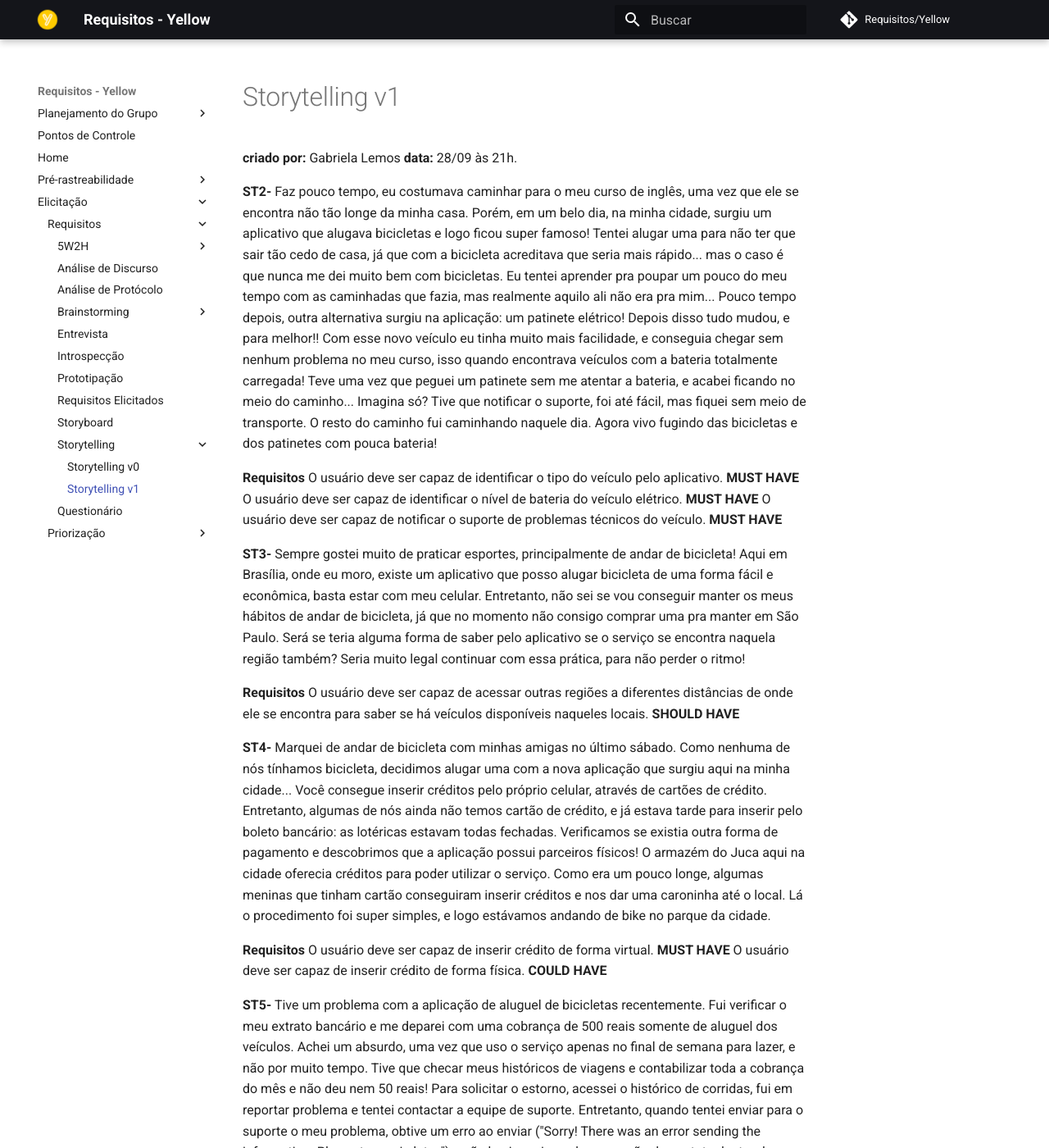
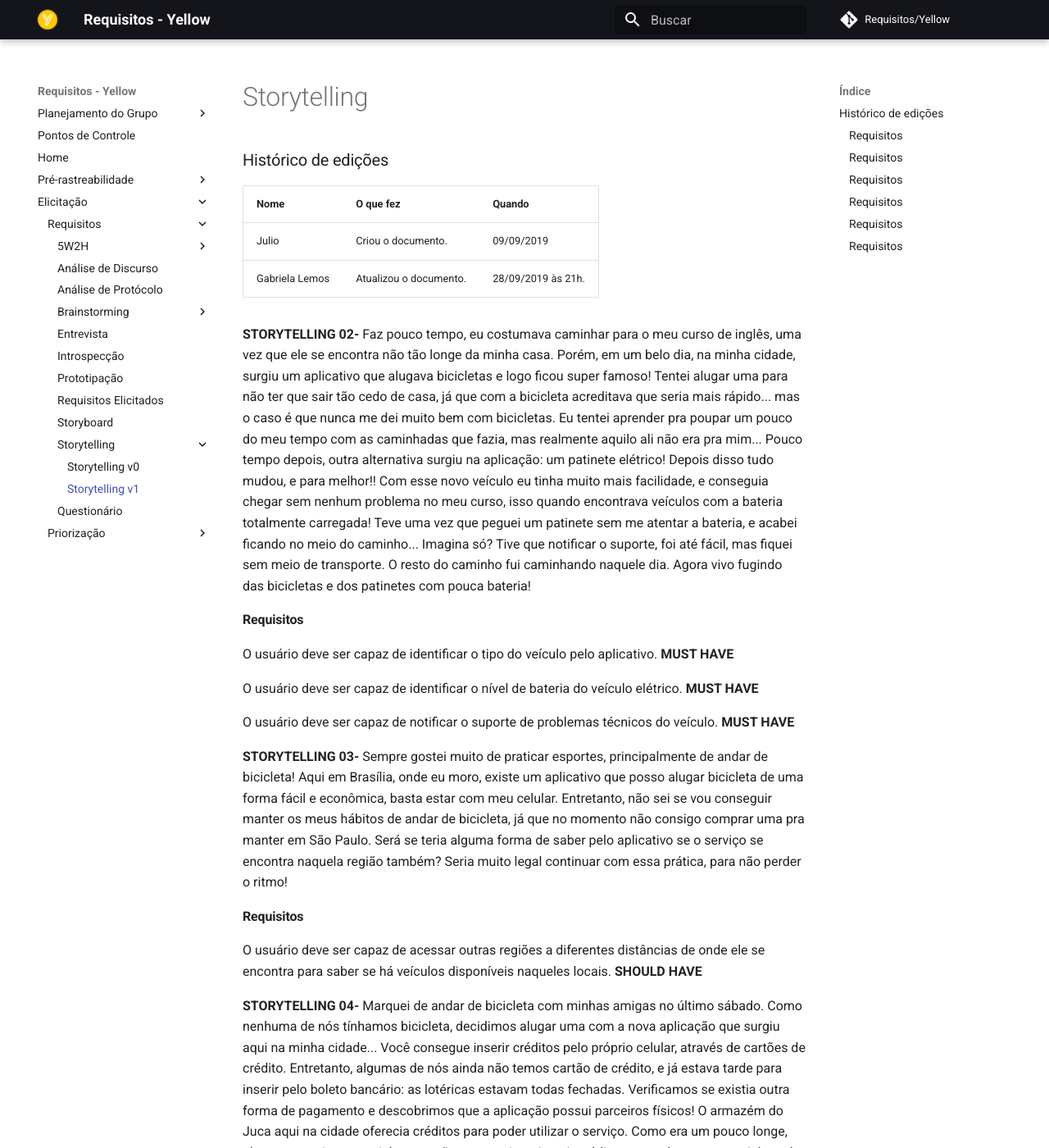
Before and after one commit to me42th/2019.2-Yellow, an MkDocs documentation site: the page built from docs/elicitacao/requisitos/storytelling_v1.md, in a window 1280 px wide and 1400 px high. Shown: the whole window at 82% size. Built offline with MkDocs 1.6.1 and Material for MkDocs 9.7.7, drawn with Linux system fonts in a browser that asks for light colours; comment, search, counter and statistics services are not loaded; some of the changed text lies outside the part shown.

Commit message:
Formatando storytelling

```diff
--- a/docs/elicitacao/requisitos/storytelling_v1.md
+++ b/docs/elicitacao/requisitos/storytelling_v1.md
@@ -1,41 +1,51 @@
-**criado por:** Gabriela Lemos
-**data:** 28/09 às 21h.
+# Storytelling
 
-**ST2-** Faz pouco tempo, eu costumava caminhar para o meu curso de inglês, uma vez que ele se encontra não tão longe da minha casa. Porém, em um belo dia, na minha cidade, surgiu um aplicativo que alugava bicicletas e logo ficou super famoso! Tentei alugar uma para não ter que sair tão cedo de casa, já que com a bicicleta acreditava que seria mais rápido... mas o caso é que nunca me dei muito bem com bicicletas. Eu tentei aprender pra poupar um pouco do meu tempo com as caminhadas que fazia, mas realmente aquilo ali não era pra mim... Pouco tempo depois, outra alternativa surgiu na aplicação: um patinete elétrico! Depois disso tudo mudou, e para melhor!! Com esse novo veículo eu tinha muito mais facilidade, e conseguia chegar sem nenhum problema no meu curso, isso quando encontrava veículos com a bateria totalmente carregada! Teve uma vez que peguei um patinete sem me atentar a bateria, e acabei ficando no meio do caminho... Imagina só? Tive que notificar o suporte, foi até fácil, mas fiquei sem meio de transporte. O resto do caminho fui caminhando naquele dia. Agora vivo fugindo das bicicletas e dos patinetes com pouca bateria!
+### Histórico de edições
+| Nome|O que fez|Quando|
+|-----|---------|------|
+| Julio | Criou o documento. | 09/09/2019 |
+| Gabriela Lemos | Atualizou o documento. | 28/09/2019 às 21h.|
 
-**Requisitos**
+
+**STORYTELLING 02-** Faz pouco tempo, eu costumava caminhar para o meu curso de inglês, uma vez que ele se encontra não tão longe da minha casa. Porém, em um belo dia, na minha cidade, surgiu um aplicativo que alugava bicicletas e logo ficou super famoso! Tentei alugar uma para não ter que sair tão cedo de casa, já que com a bicicleta acreditava que seria mais rápido... mas o caso é que nunca me dei muito bem com bicicletas. Eu tentei aprender pra poupar um pouco do meu tempo com as caminhadas que fazia, mas realmente aquilo ali não era pra mim... Pouco tempo depois, outra alternativa surgiu na aplicação: um patinete elétrico! Depois disso tudo mudou, e para melhor!! Com esse novo veículo eu tinha muito mais facilidade, e conseguia chegar sem nenhum problema no meu curso, isso quando encontrava veículos com a bateria totalmente carregada! Teve uma vez que peguei um patinete sem me atentar a bateria, e acabei ficando no meio do caminho... Imagina só? Tive que notificar o suporte, foi até fácil, mas fiquei sem meio de transporte. O resto do caminho fui caminhando naquele dia. Agora vivo fugindo das bicicletas e dos patinetes com pouca bateria!
+
+#### Requisitos
+
 O usuário deve ser capaz de identificar o tipo do veículo pelo aplicativo. **MUST HAVE**
+
 O usuário deve ser capaz de identificar o nível de bateria do veículo elétrico. **MUST HAVE**
+
 O usuário deve ser capaz de notificar o suporte de problemas técnicos do veículo. **MUST HAVE**
 
-**ST3-** Sempre gostei muito de praticar esportes, principalmente de andar de bicicleta! Aqui em Brasília, onde eu moro, existe um aplicativo que posso alugar bicicleta de uma forma fácil e econômica, basta estar com meu celular. Entretanto, não sei se vou conseguir manter os meus hábitos de andar de bicicleta, já que no momento não consigo comprar uma pra manter em São Paulo. Será se teria alguma forma de saber pelo aplicativo se o serviço se encontra naquela região também? Seria muito legal continuar com essa prática, para não perder o ritmo!
+**STORYTELLING 03-** Sempre gostei muito de praticar esportes, principalmente de andar de bicicleta! Aqui em Brasília, onde eu moro, existe um aplicativo que posso alugar bicicleta de uma forma fácil e econômica, basta estar com meu celular. Entretanto, não sei se vou conseguir manter os meus hábitos de andar de bicicleta, já que no momento não consigo comprar uma pra manter em São Paulo. Será se teria alguma forma de saber pelo aplicativo se o serviço se encontra naquela região também? Seria muito legal continuar com essa prática, para não perder o ritmo!
 
-**Requisitos**
+#### Requisitos
+
 O usuário deve ser capaz de acessar outras regiões a diferentes distâncias de onde ele se encontra para saber se há veículos disponíveis naqueles locais. **SHOULD HAVE**
 
-**ST4-** Marquei de andar de bicicleta com minhas amigas no último sábado. Como nenhuma de nós tínhamos bicicleta, decidimos alugar uma com a nova aplicação que surgiu aqui na minha cidade... Você consegue inserir créditos pelo próprio celular, através de cartões de crédito. Entretanto, algumas de nós ainda não temos cartão de crédito, e já estava tarde para inserir pelo boleto bancário: as lotéricas estavam todas fechadas. Verificamos se existia outra forma de pagamento e descobrimos que a aplicação possui parceiros físicos! O armazém do Juca aqui na cidade oferecia créditos para poder utilizar o serviço. Como era um pouco longe, algumas meninas que tinham cartão conseguiram inserir créditos e nos dar uma caroninha até o local. Lá o procedimento foi super simples, e logo estávamos andando de bike no parque da cidade.
+**STORYTELLING 04-** Marquei de andar de bicicleta com minhas amigas no último sábado. Como nenhuma de nós tínhamos bicicleta, decidimos alugar uma com a nova aplicação que surgiu aqui na minha cidade... Você consegue inserir créditos pelo próprio celular, através de cartões de crédito. Entretanto, algumas de nós ainda não temos cartão de crédito, e já estava tarde para inserir pelo boleto bancário: as lotéricas estavam todas fechadas. Verificamos se existia outra forma de pagamento e descobrimos que a aplicação possui parceiros físicos! O armazém do Juca aqui na cidade oferecia créditos para poder utilizar o serviço. Como era um pouco longe, algumas meninas que tinham cartão conseguiram inserir créditos e nos dar uma caroninha até o local. Lá o procedimento foi super simples, e logo estávamos andando de bike no parque da cidade.
 
-**Requisitos**
+#### Requisitos
 O usuário deve ser capaz de inserir crédito de forma virtual. **MUST HAVE**
 O usuário deve ser capaz de inserir crédito de forma física. **COULD HAVE**
 
 
-**ST5-** Tive um problema com a aplicação de aluguel de bicicletas recentemente. Fui verificar o meu extrato bancário e me deparei com uma cobrança de 500 reais somente de aluguel dos veículos. Achei um absurdo, uma vez que uso o serviço apenas no final de semana para lazer, e não por muito tempo. Tive que checar meus históricos de viagens e contabilizar toda a cobrança do mês e não deu nem 50 reais! Para solicitar o estorno, acessei o histórico de corridas, fui em reportar problema e tentei contactar a equipe de suporte. Entretanto, quando tentei enviar para o suporte o meu problema, obtive um erro ao enviar ("Sorry! There was an error sending the information. Please try again later.") e não havia mais nenhuma opção de contato dentro do aplicativo. Foi uma grande dor de cabeça!
+**STORYTELLING 05-** Tive um problema com a aplicação de aluguel de bicicletas recentemente. Fui verificar o meu extrato bancário e me deparei com uma cobrança de 500 reais somente de aluguel dos veículos. Achei um absurdo, uma vez que uso o serviço apenas no final de semana para lazer, e não por muito tempo. Tive que checar meus históricos de viagens e contabilizar toda a cobrança do mês e não deu nem 50 reais! Para solicitar o estorno, acessei o histórico de corridas, fui em reportar problema e tentei contactar a equipe de suporte. Entretanto, quando tentei enviar para o suporte o meu problema, obtive um erro ao enviar ("Sorry! There was an error sending the information. Please try again later.") e não havia mais nenhuma opção de contato dentro do aplicativo. Foi uma grande dor de cabeça!
 
-**Requisitos**
+#### Requisitos
 O usuário deve ser capaz de observar o histórico de viagens. **MUST HAVE**
 O usuário deve ser capaz de contatar o suporte sem empecilhos. **MUST HAVE**
 O usuário deve ser capaz de contatar o suporte por mais de uma forma. **SHOULD HAVE**
 
-**ST6-** Eu acabei de fazer quinze anos! Para comemorar, saí com meus amigos para um passeio de bicicleta. Aproveitamos o aplicativo de aluguel de bicicletas: baixei o aplicativo pela AppStore, me conectei pela minha conta do facebook e já estava lá, dentro do aplicativo, pronta para incluir créditos e destravar um veículo para andar no parque. E assim o fiz. Entretanto, no meio do caminho um parceiro do aplicativo notou que eu estava fora da zona do serviço e que era menor de dezoito anos. Ele me notificou que o serviço só é disponível para maiores de idade, e que não posso ultrapassar a zona cinza no mapa do aplicativo. Assim, não pude mais utilizar o serviço. Nada fora me dito até então, nenhuma aba de termos de uso ou de instruções fora aberta para que me notificasse a respeito. Fiquei bastante chateada com o ocorrido...
+**STORYTELLING 06-** Eu acabei de fazer quinze anos! Para comemorar, saí com meus amigos para um passeio de bicicleta. Aproveitamos o aplicativo de aluguel de bicicletas: baixei o aplicativo pela AppStore, me conectei pela minha conta do facebook e já estava lá, dentro do aplicativo, pronta para incluir créditos e destravar um veículo para andar no parque. E assim o fiz. Entretanto, no meio do caminho um parceiro do aplicativo notou que eu estava fora da zona do serviço e que era menor de dezoito anos. Ele me notificou que o serviço só é disponível para maiores de idade, e que não posso ultrapassar a zona cinza no mapa do aplicativo. Assim, não pude mais utilizar o serviço. Nada fora me dito até então, nenhuma aba de termos de uso ou de instruções fora aberta para que me notificasse a respeito. Fiquei bastante chateada com o ocorrido...
 
-**Requisitos**
+#### Requisitos
 O usuário deve estar completamente ciente dos termos de uso do aplicativo antes mesmo de usufruir de seu serviço. Assim, a aplicação deve mostrar antes mesmo do início do cadastro. **MUST HAVE**
 O usuário deve receber certas instruções antes de sua primeira viagem. **COULD HAVE**
 O usuário deve ser notificado das zonas limites de estacionamento do veículo. **MUST HAVE**
 
-**ST7-** Por morar na capital do Brasil, Brasília, minha cidade é um dos pontos turísticos mais conhecidos. Não é raro encontrar gringos de diferentes lugares aqui, que buscam conhecer um pouco mais do Brasil além de São Paulo e Rio de Janeiro. Como opções de lazer eles podem visitar os museus, conhecer o lago paranoá, e agora com o novo aplicativo se tornou mais fácil dar um passeio de bicicleta no parque da cidade, um dos atrativos daqui! Entretanto, o aplicativo não colabora com as opções de idiomas, e isso complica um pouco a vida dos estrangeiros. Além de não apresentar opção de idioma, o aplicativo não segue uma linguagem só: acessando ele, você passa por uma tela em português, outra em espanhol e outra em inglês! Embora seja um ótimo aplicativo, isso dificulta um pouco sua acessibilidade...
+**STORYTELLING 07-** Por morar na capital do Brasil, Brasília, minha cidade é um dos pontos turísticos mais conhecidos. Não é raro encontrar gringos de diferentes lugares aqui, que buscam conhecer um pouco mais do Brasil além de São Paulo e Rio de Janeiro. Como opções de lazer eles podem visitar os museus, conhecer o lago paranoá, e agora com o novo aplicativo se tornou mais fácil dar um passeio de bicicleta no parque da cidade, um dos atrativos daqui! Entretanto, o aplicativo não colabora com as opções de idiomas, e isso complica um pouco a vida dos estrangeiros. Além de não apresentar opção de idioma, o aplicativo não segue uma linguagem só: acessando ele, você passa por uma tela em português, outra em espanhol e outra em inglês! Embora seja um ótimo aplicativo, isso dificulta um pouco sua acessibilidade...
 
-**Requisitos**
+#### Requisitos
 O aplicativo deve fornecer alternativas de idiomas. **COULD HAVE**
 O aplicativo deve ser coerente quanto ao idioma escolhido. **MUST HAVE**
```
